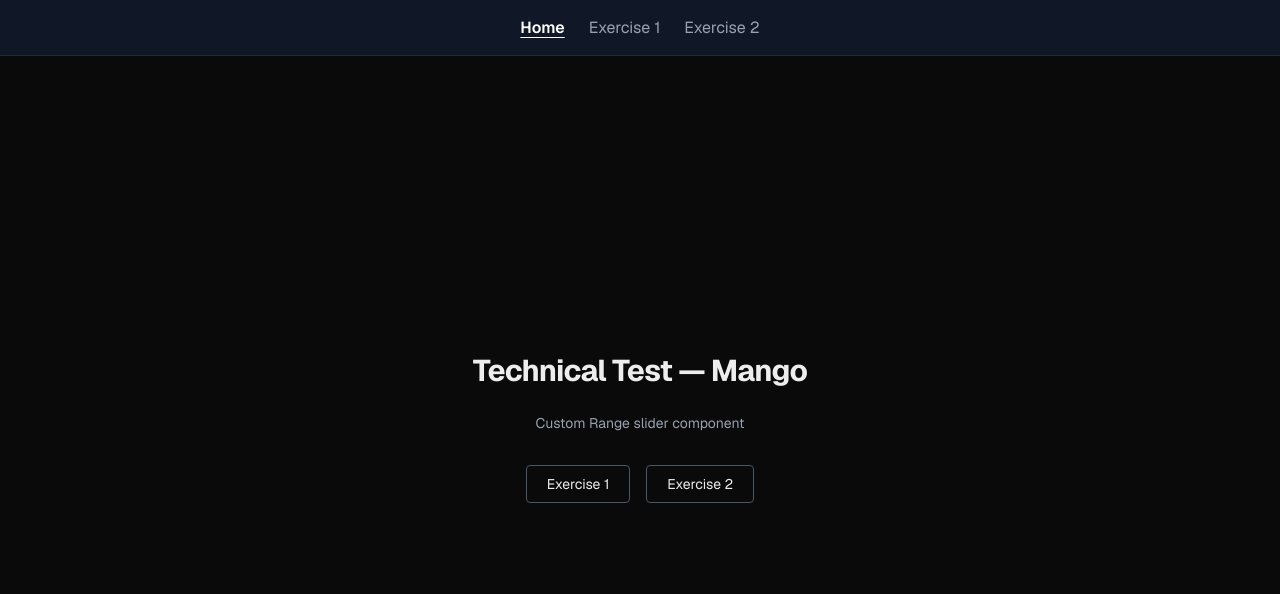
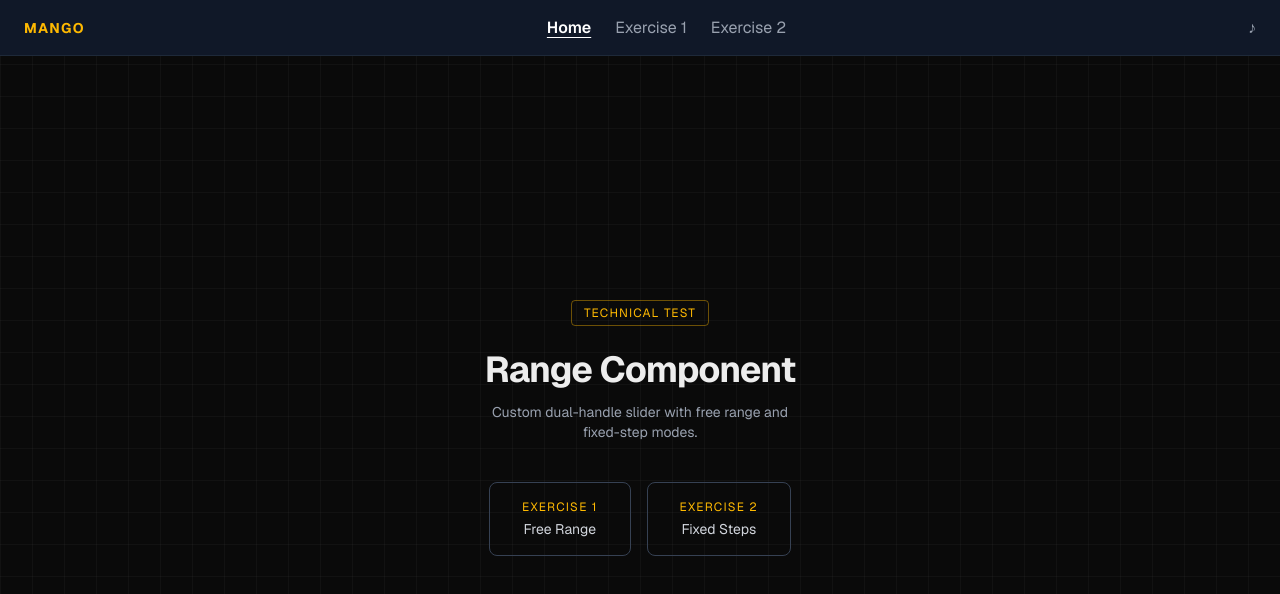
Before and after one commit to Motts182/PTM2, a Next.js app: page / in a window 1280 px wide. Shown: the top 594 px of the page. Built offline with nearby package versions, Linux system fonts and the light colour scheme.

Commit message:
refactor: mejorar la estructura del Navbar; agregar ChiptunePlayer y optimizar el diseño de la página de inicio y ejercicios

```diff
--- /dev/null
+++ b/app/(components)/ui/ChiptunePlayer.tsx
@@ -0,0 +1,98 @@
+"use client"
+
+import { useState, useRef, useEffect } from "react"
+
+const MELODY = [523, 659, 784, 1047, 784, 659, 523, 0, 440, 587, 698, 880, 698, 587, 440, 0]
+const NOTE_SEC = 0.13
+
+export default function ChiptunePlayer() {
+  const [playing, setPlaying] = useState(false)
+  const ctxRef = useRef<AudioContext | null>(null)
+  const timerRef = useRef<ReturnType<typeof setTimeout> | null>(null)
+
+  function scheduleNote(noteIdx: number) {
+    const ctx = ctxRef.current
+    if (!ctx) return
+
+    const freq = MELODY[noteIdx % MELODY.length]
+    if (freq > 0) {
+      const osc = ctx.createOscillator()
+      const gain = ctx.createGain()
+      osc.type = "square"
+      osc.frequency.value = freq
+      gain.gain.setValueAtTime(0.04, ctx.currentTime)
+      gain.gain.exponentialRampToValueAtTime(0.001, ctx.currentTime + NOTE_SEC * 0.8)
+      osc.connect(gain)
+      gain.connect(ctx.destination)
+      osc.start(ctx.currentTime)
+      osc.stop(ctx.currentTime + NOTE_SEC)
+    }
+
+    timerRef.current = setTimeout(() => scheduleNote(noteIdx + 1), NOTE_SEC * 1000)
+  }
+
+  useEffect(() => {
+    let onInteraction: (() => void) | null = null
+
+    try {
+      const ctx = new AudioContext()
+      ctxRef.current = ctx
+
+      const tryStart = () => {
+        if (ctxRef.current !== ctx) return
+        scheduleNote(0)
+        setPlaying(true)
+      }
+
+      if (ctx.state === "running") {
+        tryStart()
+      } else {
+        onInteraction = () => {
+          ctx.resume().then(tryStart)
+          if (onInteraction) {
+            document.removeEventListener("click", onInteraction)
+            document.removeEventListener("keydown", onInteraction)
+            onInteraction = null
+          }
+        }
+        document.addEventListener("click", onInteraction)
+        document.addEventListener("keydown", onInteraction)
+      }
+    } catch {}
+
+    return () => {
+      if (onInteraction) {
+        document.removeEventListener("click", onInteraction)
+        document.removeEventListener("keydown", onInteraction)
+      }
+      if (timerRef.current) clearTimeout(timerRef.current)
+      ctxRef.current?.close()
+      ctxRef.current = null
+    }
+  }, []) // eslint-disable-line react-hooks/exhaustive-deps
+
+  const toggle = () => {
+    if (ctxRef.current) {
+      if (timerRef.current) clearTimeout(timerRef.current)
+      ctxRef.current.close()
+      ctxRef.current = null
+      setPlaying(false)
+    } else {
+      try {
+        ctxRef.current = new AudioContext()
+        scheduleNote(0)
+        setPlaying(true)
+      } catch {}
+    }
+  }
+
+  return (
+    <button
+      onClick={toggle}
+      aria-label={playing ? "Detener música" : "Reproducir música 8-bit"}
+      className="text-gray-400 hover:text-amber-400 transition-colors text-base select-none"
+    >
+      {playing ? "♪" : "♫"}
+    </button>
+  )
+}
--- a/app/(components)/ui/Navbar.tsx
+++ b/app/(components)/ui/Navbar.tsx
@@ -2,6 +2,7 @@
 
 import Link from "next/link"
 import { usePathname } from "next/navigation"
+import ChiptunePlayer from "./ChiptunePlayer"
 
 const links = [
   { href: "/", label: "Home" },
@@ -30,10 +31,14 @@
   const pathname = usePathname()
 
   return (
-    <nav className="h-14 flex items-center justify-center gap-6 bg-gray-900 border-b border-gray-800 px-6">
-      {links.map((link) => (
-        <NavLink key={link.href} {...link} active={pathname === link.href} />
-      ))}
+    <nav className="h-14 flex items-center justify-between bg-gray-900 border-b border-gray-800 px-6">
+      <span className="text-amber-400 font-bold text-sm tracking-widest select-none">MANGO</span>
+      <div className="flex items-center gap-6">
+        {links.map((link) => (
+          <NavLink key={link.href} {...link} active={pathname === link.href} />
+        ))}
+      </div>
+      <ChiptunePlayer />
     </nav>
   )
 }
--- a/app/(components)/ui/Range.tsx
+++ b/app/(components)/ui/Range.tsx
@@ -179,8 +179,8 @@
         </span>
       )}
 
-      <div className="relative w-64 h-1 bg-gray-600 rounded" ref={trackRef}>
-        <div className="relative w-64 h-1">
+      <div className="relative w-40 sm:w-56 md:w-72 h-1 bg-gray-600 rounded" ref={trackRef}>
+        <div className="relative w-full h-1">
           <div
             className="absolute h-full bg-white"
             style={{
--- a/app/exercise1/page.tsx
+++ b/app/exercise1/page.tsx
@@ -10,13 +10,18 @@
     const data = await res.json()
     min = data.min
     max = data.max
+    console.log("[exercise1] datos del servidor:", { min, max })
   } catch {
     serverError = true
+    console.error("[exercise1] servidor no disponible, usando valores por defecto:", { min, max })
   }
 
   return (
-    <main className="flex flex-col items-center">
-      <h1 className="mt-10 text-xl font-bold">Exercise 1</h1>
+    <main className="flex flex-col flex-1 items-center justify-center gap-6 px-4">
+      <div className="text-center">
+        <p className="text-amber-400 text-xs tracking-widest uppercase mb-1">Exercise 1</p>
+        <h1 className="text-2xl font-bold">Free Range</h1>
+      </div>
       <Exercise1 min={min} max={max} serverError={serverError} />
     </main>
   )
--- a/app/exercise2/page.tsx
+++ b/app/exercise2/page.tsx
@@ -9,15 +9,20 @@
     const data = await res.json()
     if (Array.isArray(data.rangeValues)) {
       steps = data.rangeValues
+      console.log("[exercise2] datos del servidor:", { steps })
     }
   } catch {
     serverError = true
+    console.error("[exercise2] servidor no disponible, sin valores de pasos")
   }
 
   return (
-    <section className="flex flex-col items-center">
-      <h1 className="mt-10 text-xl font-bold">Exercise 2</h1>
+    <main className="flex flex-col flex-1 items-center justify-center gap-6 px-4">
+      <div className="text-center">
+        <p className="text-amber-400 text-xs tracking-widest uppercase mb-1">Exercise 2</p>
+        <h1 className="text-2xl font-bold">Fixed Steps</h1>
+      </div>
       <Exercise2 steps={steps} serverError={serverError} />
-    </section>
+    </main>
   )
 }
--- a/app/globals.css
+++ b/app/globals.css
@@ -1,7 +1,11 @@
 @import "tailwindcss";
 
 body {
-  background: #0a0a0a;
+  background-color: #0a0a0a;
+  background-image:
+    linear-gradient(rgba(255, 255, 255, 0.03) 1px, transparent 1px),
+    linear-gradient(90deg, rgba(255, 255, 255, 0.03) 1px, transparent 1px);
+  background-size: 32px 32px;
   color: #ededed;
   font-family: var(--font-geist-sans), Arial, Helvetica, sans-serif;
 }
--- a/app/layout.tsx
+++ b/app/layout.tsx
@@ -23,7 +23,7 @@
       lang="en"
       className={`${geistSans.variable} h-full antialiased`}
     >
-      <body className="min-h-full flex flex-col">
+      <body className="min-h-full flex flex-col" suppressHydrationWarning>
         <Navbar />
         {children}
       </body>
--- a/app/page.tsx
+++ b/app/page.tsx
@@ -2,21 +2,31 @@
 
 export default function Home() {
   return (
-    <main className="flex flex-col flex-1 items-center justify-center gap-6 px-4">
-      <h1 className="text-3xl font-bold tracking-tight">Technical Test — Mango</h1>
-      <p className="text-gray-400 text-sm">Custom Range slider component</p>
-      <nav className="flex gap-4 mt-2">
+    <main className="flex flex-col flex-1 items-center justify-center gap-10 px-4">
+      <div className="text-center space-y-3">
+        <span className="inline-block px-3 py-1 rounded border border-amber-400/40 text-amber-400 text-xs tracking-widest uppercase">
+          Technical Test
+        </span>
+        <h1 className="text-4xl font-bold tracking-tight mt-3">Range Component</h1>
+        <p className="text-gray-400 text-sm max-w-xs mx-auto">
+          Custom dual-handle slider with free range and fixed-step modes.
+        </p>
+      </div>
+
+      <nav className="flex flex-col sm:flex-row gap-4 w-full max-w-xs sm:max-w-none sm:w-auto">
         <Link
           href="/exercise1"
-          className="px-5 py-2 rounded border border-gray-600 hover:border-white transition-colors text-sm"
+          className="flex flex-col items-center gap-1 px-8 py-4 rounded-lg border border-gray-700 hover:border-amber-400 hover:bg-amber-400/5 transition-all text-sm group"
         >
-          Exercise 1
+          <span className="text-amber-400 text-xs tracking-widest uppercase">Exercise 1</span>
+          <span className="text-gray-300 group-hover:text-white transition-colors">Free Range</span>
         </Link>
         <Link
           href="/exercise2"
-          className="px-5 py-2 rounded border border-gray-600 hover:border-white transition-colors text-sm"
+          className="flex flex-col items-center gap-1 px-8 py-4 rounded-lg border border-gray-700 hover:border-amber-400 hover:bg-amber-400/5 transition-all text-sm group"
         >
-          Exercise 2
+          <span className="text-amber-400 text-xs tracking-widest uppercase">Exercise 2</span>
+          <span className="text-gray-300 group-hover:text-white transition-colors">Fixed Steps</span>
         </Link>
       </nav>
     </main>
```
